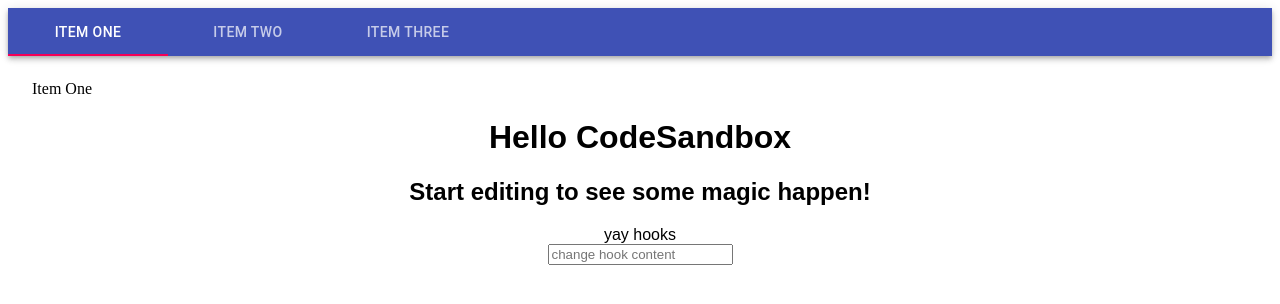
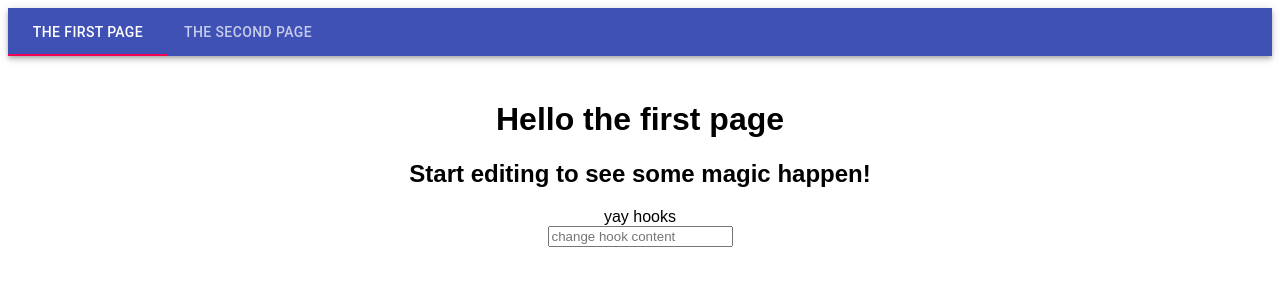
Before and after one commit to cappaul/Hackathon_res, a React (Create React App) app: page / in a window 1280 px wide. Shown: the top 304 px of the page. Built offline with nearby package versions, Linux system fonts and the light colour scheme.

Commit message:
moved tabs to components

```diff
--- a/src/App.js
+++ b/src/App.js
@@ -1,85 +1,16 @@
 import React from "react";
-// { useState }
+import SimpleTabs from "./components/Tabs";
 import HomePage from "./pages/HomePage";
 
-import "./styles.css";
+// { useState }
 
-import { makeStyles } from "@material-ui/core/styles";
-import AppBar from "@material-ui/core/AppBar";
-import Tabs from "@material-ui/core/Tabs";
-import Tab from "@material-ui/core/Tab";
-// import Typography from "@material-ui/core/Typography";
-import Box from "@material-ui/core/Box";
-
-function TabPanel(props) {
-  const { children, value, index, ...other } = props;
-
+const App = () => {
   return (
-    <div
-      role="tabpanel"
-      hidden={value !== index}
-      id={`simple-tabpanel-${index}`}
-      aria-labelledby={`simple-tab-${index}`}
-      {...other}
-    >
-      {value === index && <Box p={3}>{children}</Box>}
-    </div>
-  );
-}
-
-function a11yProps(index) {
-  return {
-    id: `simple-tab-${index}`,
-    "aria-controls": `simple-tabpanel-${index}`
-  };
-}
-
-const useStyles = makeStyles((theme) => ({
-  root: {
-    flexGrow: 1,
-    backgroundColor: theme.palette.background.paper
-  }
-}));
-
-const SimpleTabs = () => {
-  const classes = useStyles();
-  const [value, setValue] = React.useState(0);
-
-  const handleChange = (event, newValue) => {
-    setValue(newValue);
-  };
-
-  return (
-    <div className={classes.root}>
-      <AppBar position="static">
-        <Tabs
-          value={value}
-          onChange={handleChange}
-          aria-label="simple tabs example"
-        >
-          <Tab label="Item One" {...a11yProps(0)} />
-          <Tab label="Item Two" {...a11yProps(1)} />
-          <Tab label="Item Three" {...a11yProps(2)} />
-        </Tabs>
-      </AppBar>
-      <TabPanel value={value} index={0}>
-        Item One
-        <div>
-          <HomePage />
-        </div>
-      </TabPanel>
-      <TabPanel value={value} index={1}>
-        Item Two
-      </TabPanel>
-      <TabPanel value={value} index={2}>
-        Item Three
-      </TabPanel>
-    </div>
+    <SimpleTabs>
+      <HomePage Label={"the first page"} />
+      <HomePage Label={"the second page"} />
+    </SimpleTabs>
   );
 };
 
-const App = () => {
-  return <SimpleTabs />;
-};
-
 export default App;
--- /dev/null
+++ b/src/components/Tabs.js
@@ -0,0 +1,67 @@
+import React from "react";
+import "./../styles.css";
+
+import { makeStyles } from "@material-ui/core/styles";
+import AppBar from "@material-ui/core/AppBar";
+import Tabs from "@material-ui/core/Tabs";
+import Tab from "@material-ui/core/Tab";
+// import Typography from "@material-ui/core/Typography";
+import Box from "@material-ui/core/Box";
+
+function TabPanel(props) {
+  const { children, value, index, ...other } = props;
+
+  return (
+    <div
+      role="tabpanel"
+      hidden={value !== index}
+      id={`simple-tabpanel-${index}`}
+      aria-labelledby={`simple-tab-${index}`}
+      {...other}
+    >
+      {value === index && <Box p={3}>{children}</Box>}
+    </div>
+  );
+}
+
+function a11yProps(index) {
+  return {
+    id: `simple-tab-${index}`,
+    "aria-controls": `simple-tabpanel-${index}`
+  };
+}
+
+const useStyles = makeStyles((theme) => ({
+  root: {
+    flexGrow: 1,
+    backgroundColor: theme.palette.background.paper
+  }
+}));
+
+const SimpleTabs = (props) => {
+  const classes = useStyles();
+  const [value, setValue] = React.useState(0);
+
+  const handleChange = (event, newValue) => {
+    setValue(newValue);
+  };
+
+  return (
+    <div className={classes.root}>
+      <AppBar position="static">
+        <Tabs value={value} onChange={handleChange} aria-label="simple tabs">
+          {[props.children].flat().map((e, i) => (
+            <Tab key={i} label={e.props.Label} {...a11yProps(i)} />
+          ))}
+        </Tabs>
+      </AppBar>
+      {[props.children].flat().map((e, i) => (
+        <TabPanel key={i} value={value} index={i}>
+          {[props.children].flat()[i]}
+        </TabPanel>
+      ))}
+    </div>
+  );
+};
+
+export default SimpleTabs;
--- a/src/pages/HomePage.js
+++ b/src/pages/HomePage.js
@@ -1,11 +1,11 @@
 import React, { useState } from "react";
 import "./../styles.css";
 
-const HomePage = () => {
+const HomePage = (props) => {
   const [myHookContent, setMyHookContent] = useState("yay hooks");
   return (
     <div className="App">
-      <h1>Hello CodeSandbox</h1>
+      <h1>Hello {props.Label}</h1>
       <h2>Start editing to see some magic happen!</h2>
       {myHookContent}
       <br />
```
